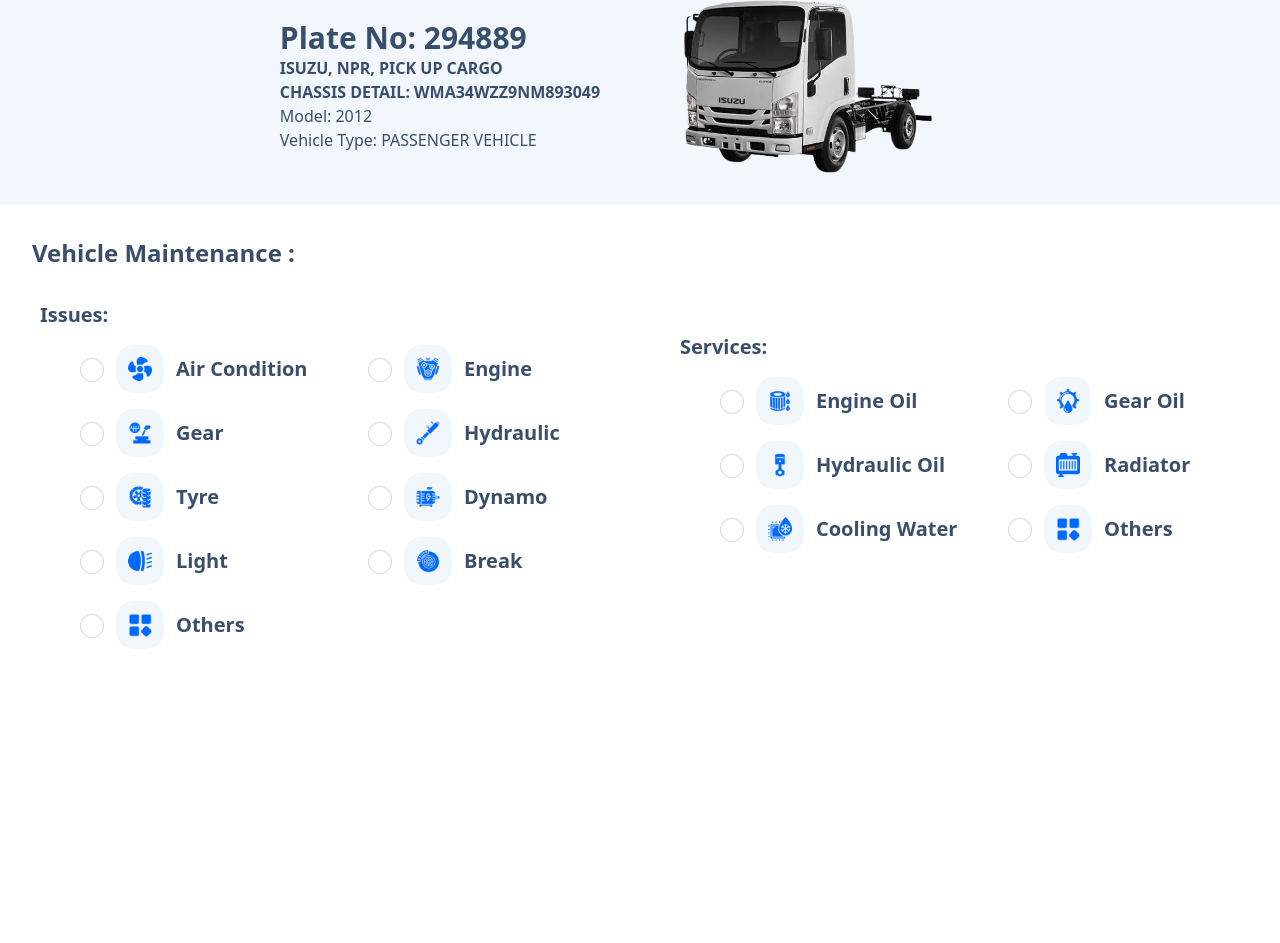
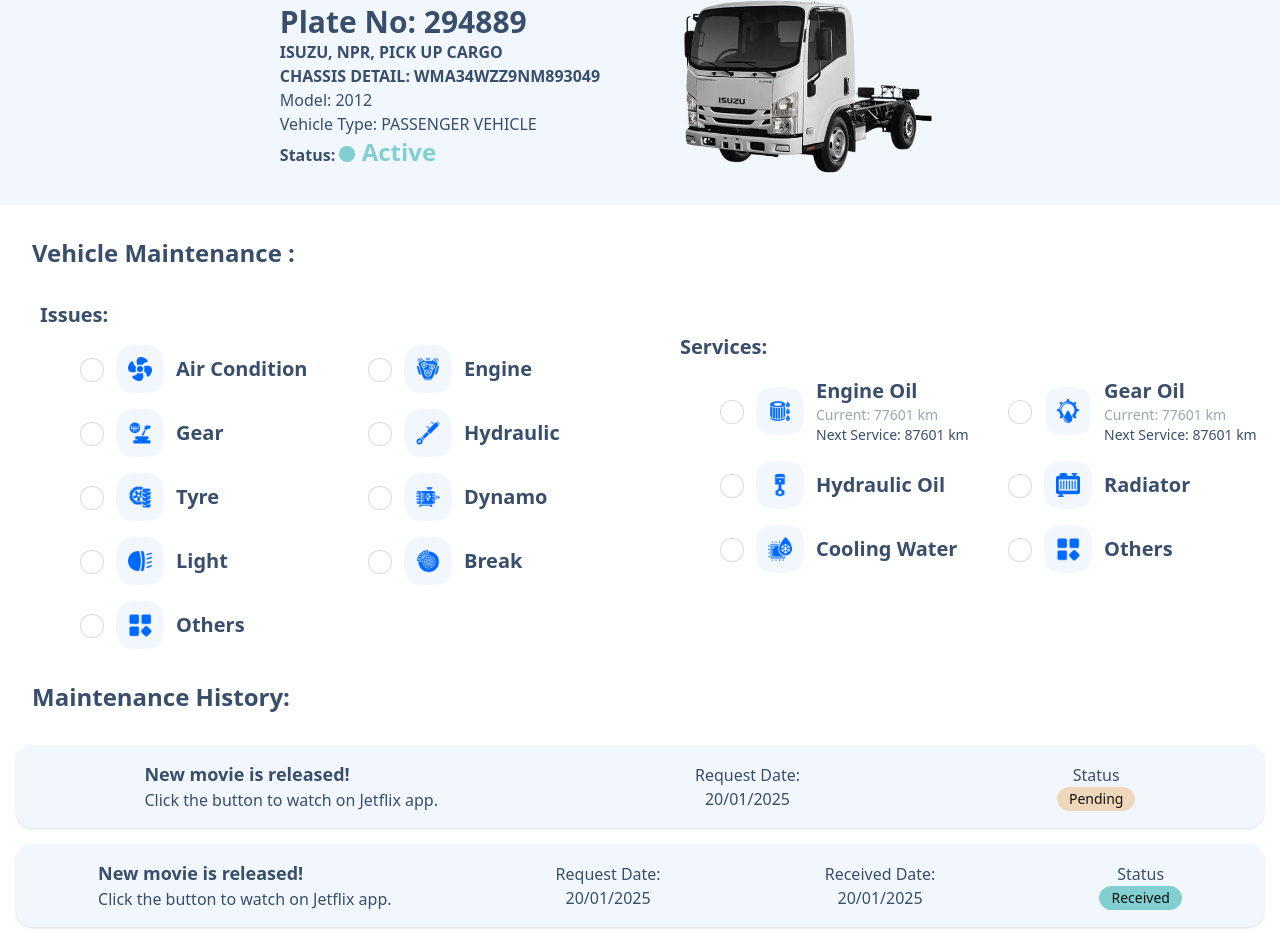
Before and after one commit to tanjid-showkot/vehicleMaintenanceSystem, a React (Vite) app: page /vehicleProfile in a window 1280 px wide. Shown: the part 98-1041 px from the top of the page. Before the commit the page ends 923 px from the top, so only its background shows below. Built offline with nearby package versions, Linux system fonts and the light colour scheme.

Commit message:
VehicleProfile

```diff
--- a/src/Component/TransportCard.jsx
+++ b/src/Component/TransportCard.jsx
@@ -11,7 +11,7 @@
         <h2 className=' font-bold text-lg lg:card-title'>Passenger Vehicle</h2>
         <div className='flex justify-around items-center'>
           <div>
-            <p className='font-bold text-center text-m'> Hamim</p>
+            <p className='font-bold text-center text-m'> Hameem</p>
 
             <p className='font-bold  text-center text-m'>3</p>
           </div>
--- a/src/Pages/VehicleProfile.jsx
+++ b/src/Pages/VehicleProfile.jsx
@@ -27,6 +27,16 @@
             <p className='font-bold'>CHASSIS DETAIL: WMA34WZZ9NM893049</p>
             <p className=''>Model: 2012</p>
             <p className=''>Vehicle Type: PASSENGER VEHICLE</p>
+            <p className='font-bold '>
+              Status:{" "}
+              <span className='text-2xl text-success font-bold'>
+                {" "}
+                <div
+                  aria-label='status'
+                  className='status status-success status-xl '></div>{" "}
+                Active
+              </span>
+            </p>
           </div>
         </div>
       </div>
@@ -223,7 +233,7 @@
           <div>
             <p className='text-xl ps-10 font-bold mb-4'>Services: </p>
           </div>
-          <div className='grid grid-cols-2 gap-4 lg:ms-20 ms-8'>
+          <div className='grid lg:grid-cols-2 gap-4 lg:ms-20 ms-8'>
             <div className='flex items-center gap-3'>
               <div>
                 <label>
@@ -244,6 +254,8 @@
                     <div className='font-bold lg:text-xl text-m '>
                       Engine Oil
                     </div>
+                    <div className='text-sm opacity-50'>Current: 77601 km</div>
+                    <div className='text-sm '>Next Service: 87601 km</div>
                   </div>
                 </div>
               </div>
@@ -263,6 +275,8 @@
                   </div>
                   <div>
                     <div className='font-bold lg:text-xl text-m '>Gear Oil</div>
+                    <div className='text-sm opacity-50'>Current: 77601 km</div>
+                    <div className='text-sm '>Next Service: 87601 km</div>
                   </div>
                 </div>
               </div>
@@ -357,7 +371,52 @@
           </div>
         </div>
       </div>
-      <div className='mt-44'></div>
+
+      <div>
+        <div>
+          <p className='text-2xl m-8 font-bold'>Maintenance History: </p>
+        </div>
+        <div>
+          <div className='m-4 grid gap-4 '>
+            <div className='card  shadow-sm bg-[#F2F7FE] '>
+              <div className=' flex justify-around py-4 items-center '>
+                <div>
+                  <h2 className='card-title'>New movie is released!</h2>
+                  <p>Click the button to watch on Jetflix app.</p>
+                </div>
+                <div className=' flex flex-col justify-center  items-center '>
+                  <p> Request Date:</p>
+                  <p> 20/01/2025</p>
+                </div>
+                <div className=' flex flex-col justify-center  items-center '>
+                  <div>Status</div>
+                  <div className='badge badge-warning'>Pending</div>
+                </div>
+              </div>
+            </div>
+            <div className='card  shadow-sm bg-[#F2F7FE] '>
+              <div className=' flex justify-around py-4 items-center '>
+                <div>
+                  <h2 className='card-title'>New movie is released!</h2>
+                  <p>Click the button to watch on Jetflix app.</p>
+                </div>
+                <div className=' flex flex-col justify-center  items-center '>
+                  <p> Request Date:</p>
+                  <p> 20/01/2025</p>
+                </div>
+                <div className=' flex flex-col justify-center  items-center '>
+                  <p> Received Date:</p>
+                  <p> 20/01/2025</p>
+                </div>
+                <div className=' flex flex-col justify-center  items-center '>
+                  <div>Status</div>
+                  <div className='badge badge-success'>Received</div>
+                </div>
+              </div>
+            </div>
+          </div>
+        </div>
+      </div>
     </div>
   );
 };
```
